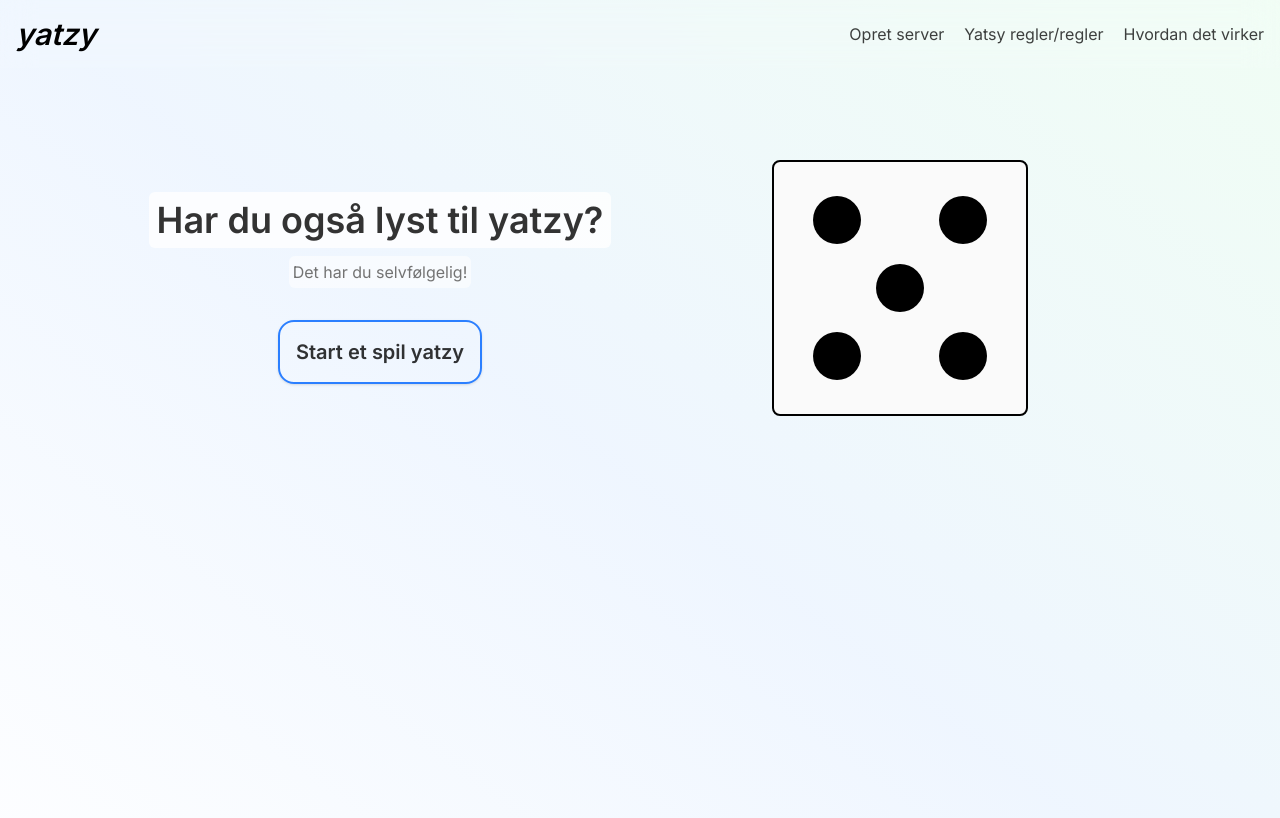
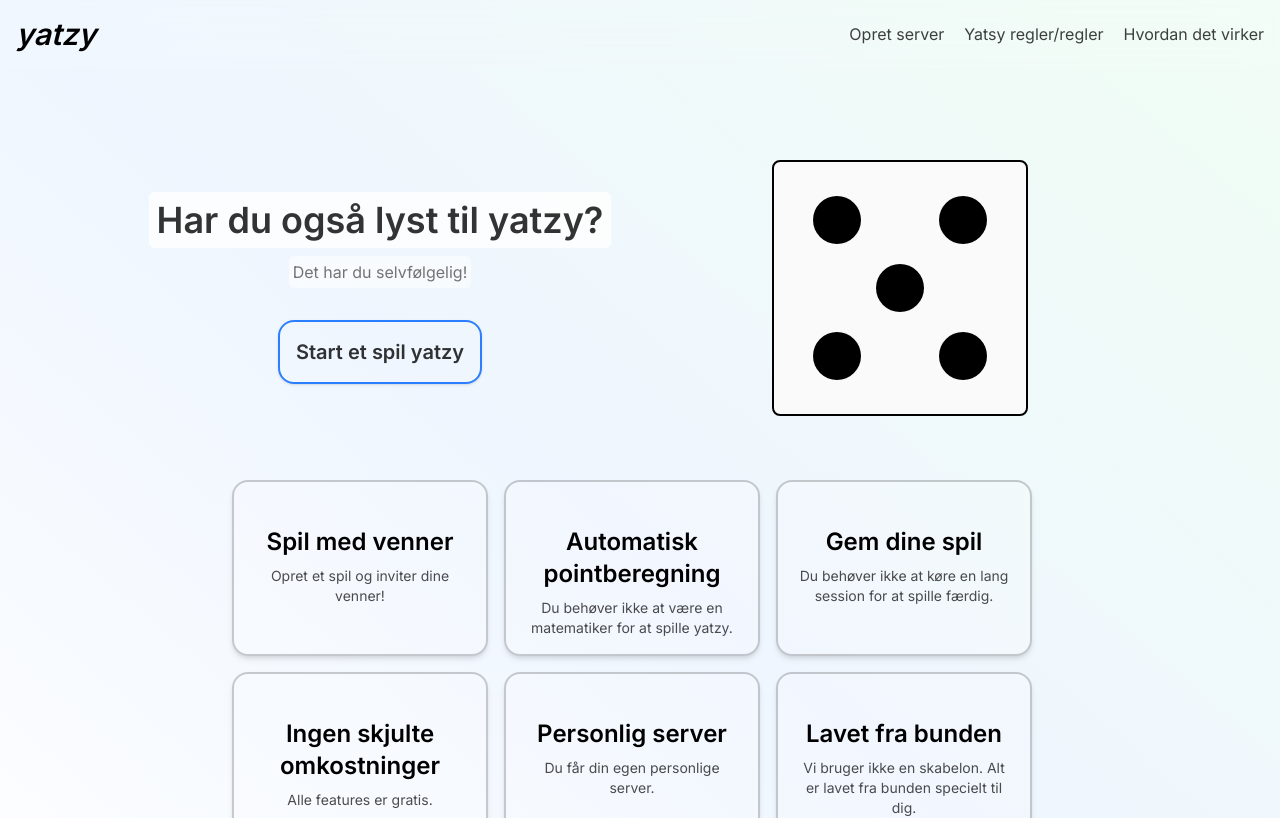
Before and after one commit to Zakers540/jatzy, a Next.js app: page / in a window 1280 px wide. Shown: the top 818 px of the page. Built offline with nearby package versions, Linux system fonts and the light colour scheme; no server answers.

Commit message:
improved styling, added cards to front page

```diff
--- a/app/globals.css
+++ b/app/globals.css
@@ -1,8 +1,16 @@
 @import "tailwindcss";
 @custom-variant dark (&:where(.dark, .dark *));
+
+@font-face{
+  font-family: "Inter";
+  src: url('/fonts/Inter.ttf') format('truetype'), url('/fonts/InterItalic.ttf') format('truetype');
+}
+
 body {
-  @apply bg-gradient-to-tr from-white via-blue-50 to-green-50  dark:from-black dark:via-[#050A1F] dark:to-[#041F12]
+  @apply bg-gradient-to-tr from-white via-blue-50 to-green-50  dark:from-black dark:via-[#050A1F] dark:to-[#041F12];
+  font-family: Inter;
 }
+
 @utility dropdown {
   @apply relative inline-block;
 }
--- a/app/page.tsx
+++ b/app/page.tsx
@@ -2,9 +2,9 @@
 
 import BigDice from "@/components/BigDice";
 import {useEffect, useState} from "react";
-import Dice from "@/components/Dice";
 import Footer from "@/components/Footer";
 import Navbar from "@/components/Navbar";
+import Card from "@/components/Card";
 
 export default function Home() {
     const [diceNumber, setDiceNumber] = useState(6);
@@ -28,7 +28,7 @@ export default function Home() {
             <Navbar/>
         <div className="min-h-screen w-full flex flex-col items-center justify-center">
             <main
-                className="min-h-screen w-full max-w-[1200px] flex flex-col pt-40 px-20 md:grid md:grid-cols-2 md:items-start">
+                className="w-full max-w-[1200px] flex flex-col pt-40 px-20 md:grid md:grid-cols-2 md:items-start">
                 <div className="flex flex-col items-center -mt-8 md:mt-8">
                     <div className="md:hidden flex justify-center mb-12 md:mt-0">
                         <BigDice diceNumber={diceNumber}/>
@@ -48,6 +48,14 @@ export default function Home() {
                     <BigDice diceNumber={diceNumber}/>
                 </div>
             </main>
+            <section className="grid md:grid-cols-3 pt-16 pb-16 space-x-4 space-y-4">
+                <Card title="Spil med venner" description="Opret et spil og inviter dine venner!"/>
+                <Card title="Automatisk pointberegning" description="Du behøver ikke at være en matematiker for at spille yatzy."/>
+                <Card title="Gem dine spil" description="Du behøver ikke at køre en lang session for at spille færdig."/>
+                <Card title="Ingen skjulte omkostninger" description="Alle features er gratis."/>
+                <Card title="Personlig server" description="Du får din egen personlige server."/>
+                <Card title="Lavet fra bunden" description="Vi bruger ikke en skabelon. Alt er lavet fra bunden specielt til dig."/>
+            </section>
         </div>
             <Footer/>
         </>
--- /dev/null
+++ b/components/Card.tsx
@@ -0,0 +1,22 @@
+interface CardProps {
+    title: string;
+    description: string;
+}
+
+export default function Card({ title, description }: CardProps) {
+    return (
+        <div className="group cursor-default p-5 flex flex-col w-64 h-44 rounded-2xl border-2 border-black/20 bg-white/20 shadow-md transition-all duration-300 ease-in-out hover:shadow-xl hover:border-black/80 hover:bg-gradient-to-tr hover:from-blue-100 hover:to-green-100">
+            <div className="w-full flex justify-end opacity-0 group-hover:opacity-100 transition-all duration-200 transform group-hover:-translate-y-1 group-hover:translate-x-1">
+                <svg xmlns="http://www.w3.org/2000/svg" fill="none" viewBox="0 0 24 24" strokeWidth={2} stroke="currentColor" className="w-6 h-6 text-black/70 group-hover:text-black">
+                    <path strokeLinecap="round" strokeLinejoin="round" d="M4.5 19.5l15-15M19.5 4.5H8.25M19.5 4.5v11.25" />
+                </svg>
+            </div>
+            <h2 className="text-2xl text-center font-semibold text-black transition-colors duration-300 ">
+                {title}
+            </h2>
+            <p className="mt-2 text-center text-black/70 text-sm">
+                {description}
+            </p>
+        </div>
+    );
+}
```
Also changed, not shown: public/fonts/Inter.ttf (added), public/fonts/InterItalic.ttf (added).
